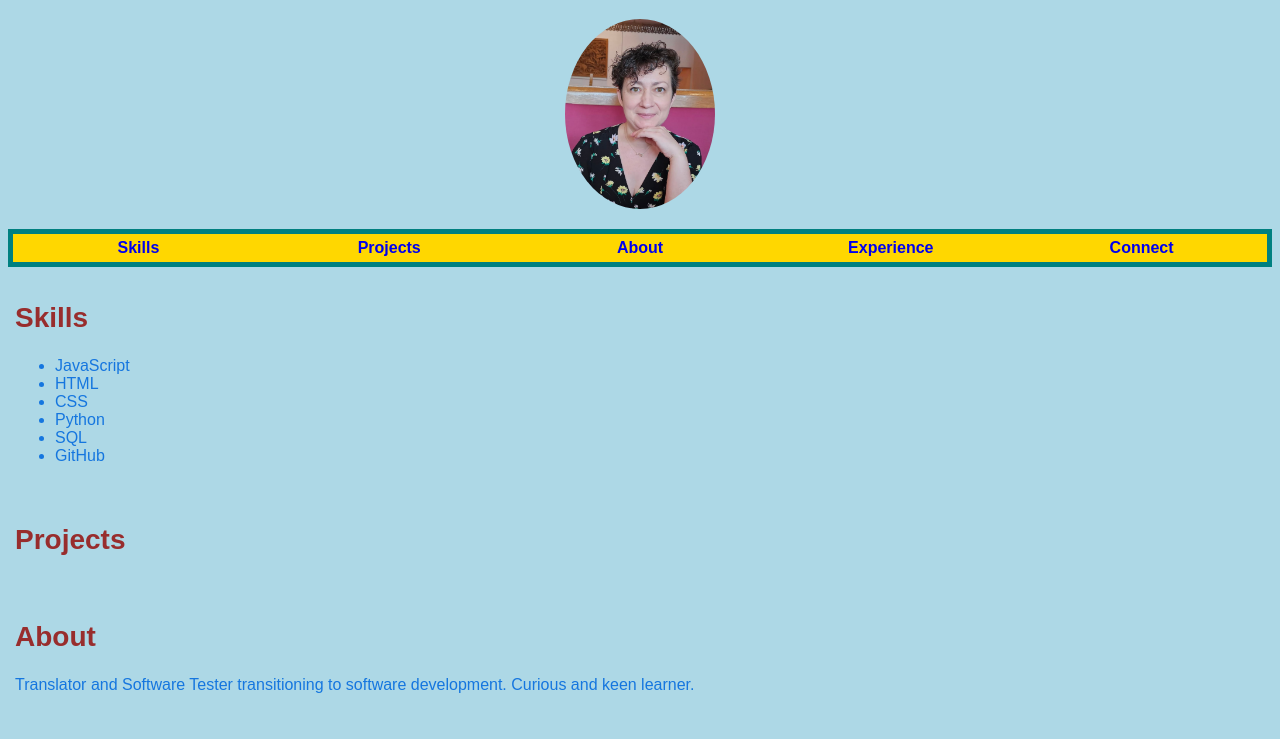
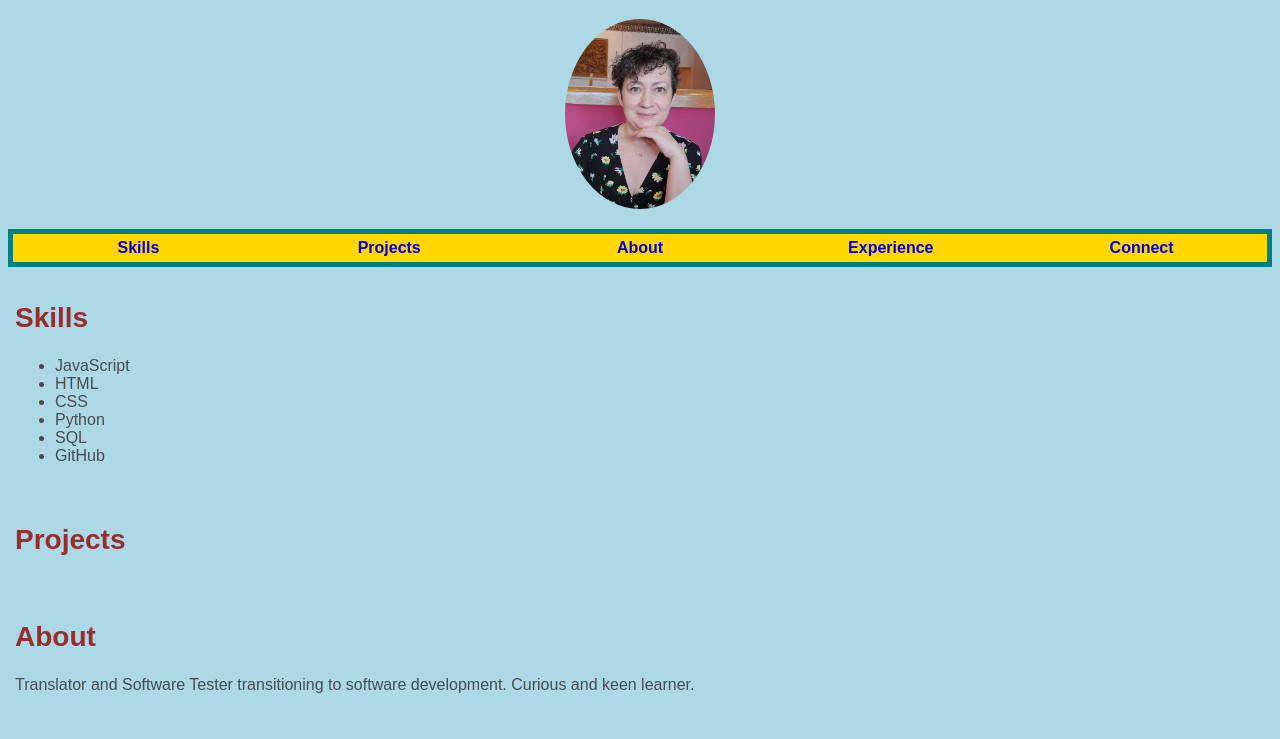
Before and after one commit to Dududuka/larysa-p-io, a plain HTML site: page index.html in a window 1280 px wide. Shown: the part 61-800 px from the top of the page. Drawn offline with Linux system fonts and the light colour scheme; no server answers.

Commit message:
minor style updates

```diff
--- a/css/index.css
+++ b/css/index.css
@@ -1,7 +1,7 @@
 /* Global Styles */
 body {
     background-color:lightblue;
-    color:#1576df;
+    color: rgba(63, 62, 62, 0.913);
     font-family: 'Arial', sans-serif;
 }
 
```
